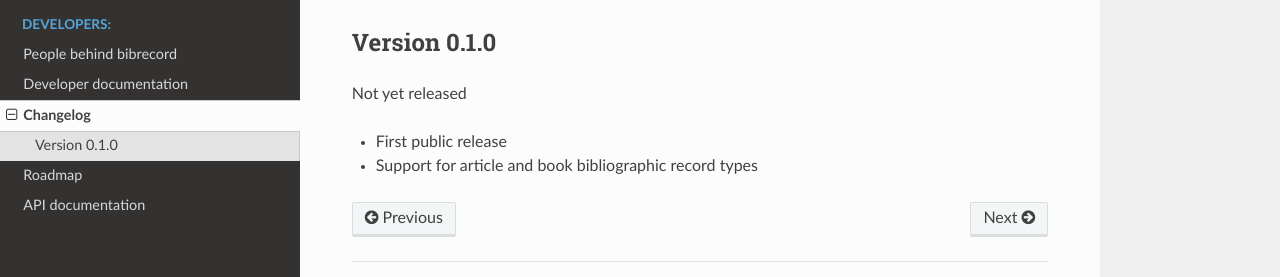
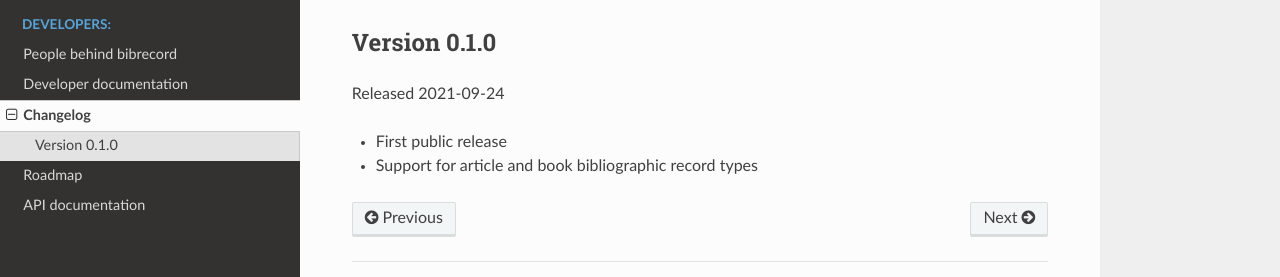
Before and after one commit to tillbiskup/bibrecord, a Sphinx documentation site: the page built from docs/changelog.rst, in a window 1280 px wide. Shown: the part 230-507 px from the top of the page. Built offline with Sphinx 7.4.7 and the Read the Docs theme 2.0.0, drawn with Linux system fonts in a browser that asks for light colours.

Commit message:
Update after release

```diff
--- a/docs/changelog.rst
+++ b/docs/changelog.rst
@@ -8,7 +8,7 @@ This page contains a summary of changes between the official bibrecord releases.
 Version 0.1.0
 =============
 
-Not yet released
+Released 2021-09-24
 
 * First public release
 
```
Also changed, not shown: 1 other file.
